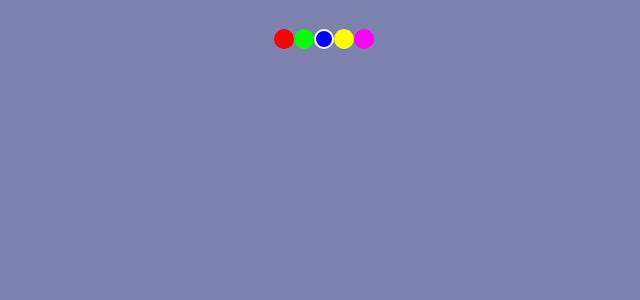
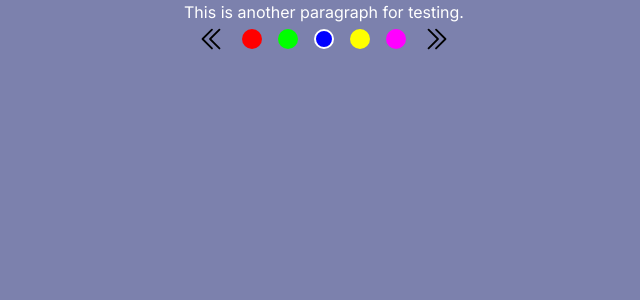
Before and after one commit to Will-H007/Fish-Pond, a Next.js app in the folder portfolio/: page /information in a window 1280 px wide. Shown: the top 300 px of the page, without its empty margins (316-956 px from the left). Built offline with nearby package versions, Linux system fonts and the light colour scheme.

Commit message:
fixed position

```diff
--- a/portfolio/app/information/page.tsx
+++ b/portfolio/app/information/page.tsx
@@ -7,7 +7,7 @@
   return (
     <Layout>
       {/* Your custom content goes here */}
-      <p>This is another paragraph for testing.</p>
+      <p className='text-white'>This is another paragraph for testing.</p>
     </Layout>
   );
 };
--- a/portfolio/component/two_pointers/Boxes.tsx
+++ b/portfolio/component/two_pointers/Boxes.tsx
@@ -48,16 +48,16 @@
 
 
   return (
-<div className="flex flex-row gap-x-8 items-center">
+<div className="flex flex-row gap-x-4 items-center">
 
     <svg
       xmlns="http://www.w3.org/2000/svg"
       viewBox="0 0 24 24"
-      fill="currentColor"
+      // fill="currentColor"
       onClick={handlePrevClick}
       width={size} // Set the width to your desired size
       height={size} // Set the height to your desired size
-      className='text-white'
+
     >
       <path
         fillRule="evenodd"
@@ -82,8 +82,8 @@
 <svg
   xmlns="http://www.w3.org/2000/svg"
   viewBox="0 0 24 24"
-  fill="currentColor"
-  className="text-white"
+  // fill="currentColor"
+
   onClick={handleNextClick}
   width={size} // Set the width to your desired size
   height={size} // Set the height to your desired size
```
